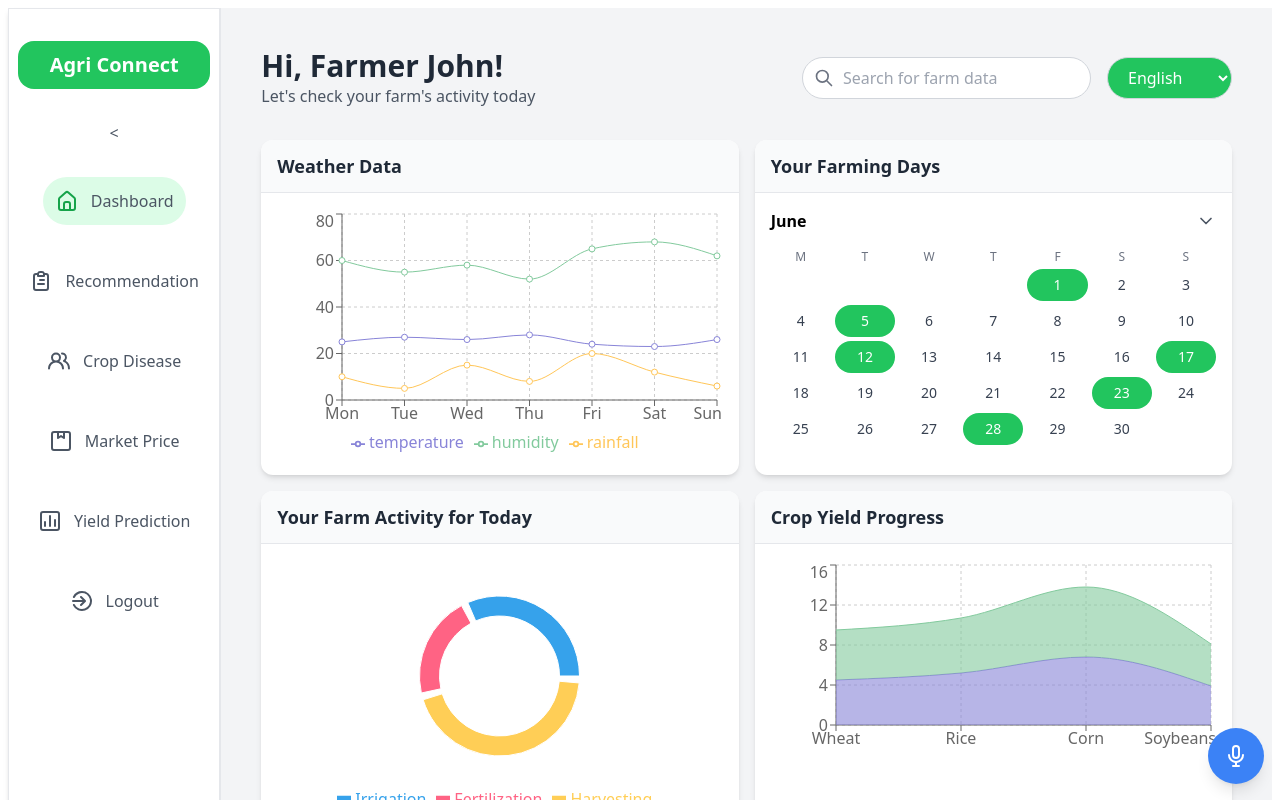
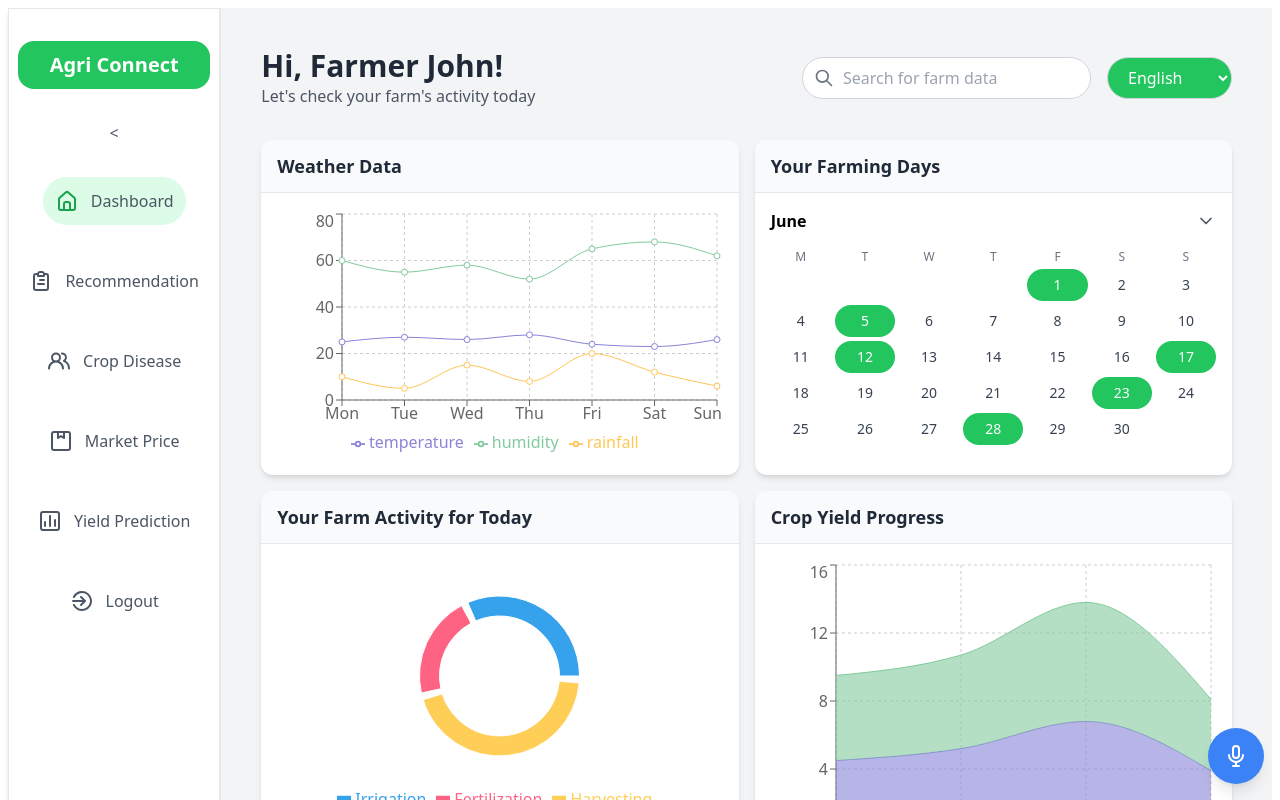
Before and after one commit to avinasha18/AgriConnect, a React (Vite) app in the folder client/: page /dashboard in a window 1280 px wide. Shown: the top 800 px of the page. Built offline with nearby package versions, Linux system fonts and the light colour scheme; sample sign-in values are in the browser's storage.

Commit message:
Dashboard card update

```diff
--- a/client/src/components/Dashboard/index.jsx
+++ b/client/src/components/Dashboard/index.jsx
@@ -287,8 +287,8 @@ const Dashboard = () => {
             <CardHeader>
               <CardTitle>{texts[language].cropYield}</CardTitle>
             </CardHeader>
-            <CardContent>
-              <ResponsiveContainer width="100%" height={200}>
+            <CardContent className='h-5/6 flex items-center justify-center'>
+              <ResponsiveContainer width="100%" height="100%">
                 <AreaChart data={cropYieldData}>
                   <CartesianGrid strokeDasharray="3 3" />
                   <XAxis dataKey="name" />
```
